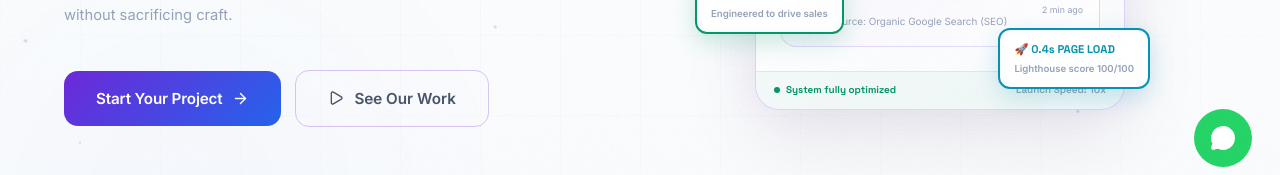
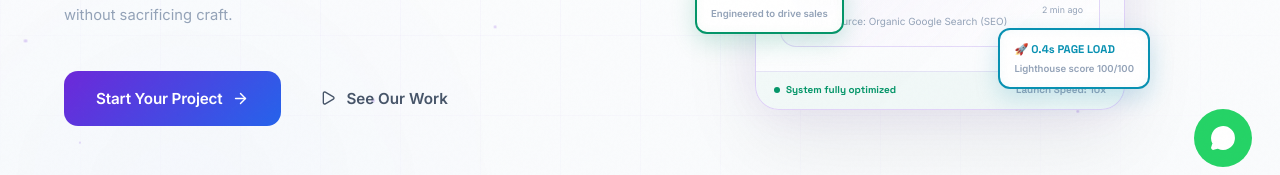
Before and after one commit to mustafaexce-creator/Upsellsystems, a React (Vite) app: page / in a window 1280 px wide. Shown: the part 605-780 px from the top of the page. Built offline with nearby package versions, Linux system fonts and the light colour scheme.

Commit message:
fix: de-emphasize secondary CTA and fix stat counters 0 fallback

```diff
--- a/src/components/home/StatsBar.jsx
+++ b/src/components/home/StatsBar.jsx
@@ -16,7 +16,7 @@ function StatItem({ icon: Icon, value, suffix, prefix, label, color }) {
           <Icon size={20} color={color} />
         </div>
       </div>
-      <div className="stat-number" style={{ color }}>{prefix}{visible ? count : 0}{suffix}</div>
+      <div className="stat-number" style={{ color }}>{prefix}{visible ? count : value}{suffix}</div>
       <p style={{ color: 'var(--text-secondary)', fontSize: '0.85rem', marginTop: '6px', fontWeight: 500 }}>{label}</p>
     </div>
   )
--- a/src/index.css
+++ b/src/index.css
@@ -115,9 +115,9 @@ h1, h2, h3, h4, h5, h6 {
 /* ===== SECONDARY CTA ===== */
 .cta-secondary {
   background: transparent;
-  border: 1px solid var(--border-hover);
+  border: 1px solid transparent;
   color: var(--text-secondary);
-  padding: 15px 32px;
+  padding: 15px 24px;
   border-radius: 14px;
   font-family: 'Inter', sans-serif;
   font-weight: 600;
@@ -130,9 +130,8 @@ h1, h2, h3, h4, h5, h6 {
   text-decoration: none;
 }
 .cta-secondary:hover {
-  border-color: var(--accent-1);
   color: var(--text-primary);
-  background: var(--glow-1);
+  background: rgba(109, 40, 217, 0.05);
   transform: translateY(-2px);
 }
 
```
